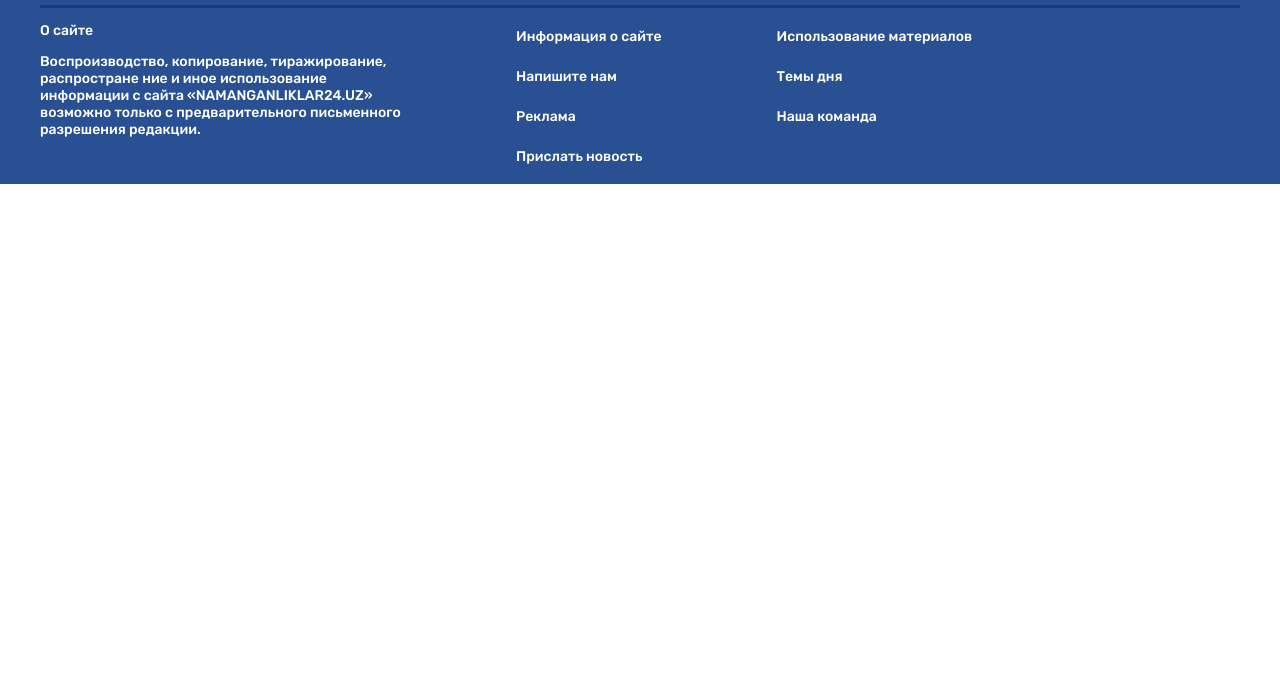
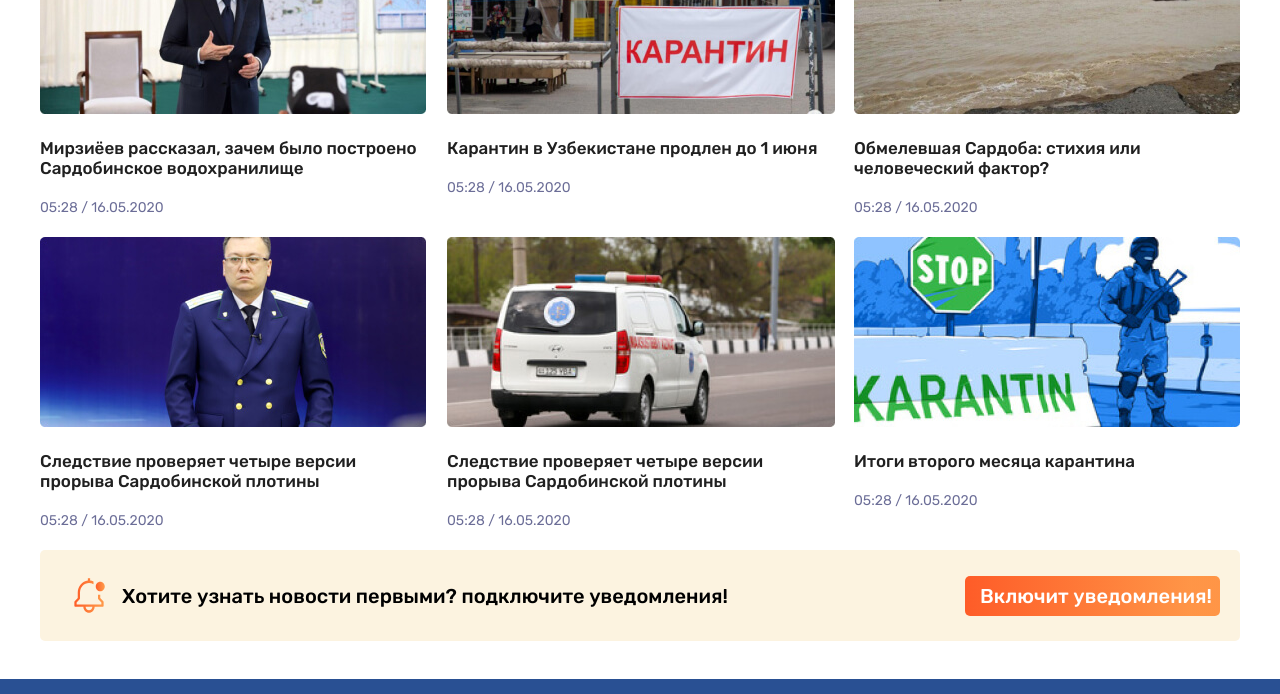
Before and after one commit to UmarAbdurazzoq/Namanganliklar24, a plain HTML site: page index.html in a window 1280 px wide. Shown: the part 620-1314 px from the top of the page. Before the commit the page ends 804 px from the top, so only its background shows below. Drawn offline with Linux system fonts and the light colour scheme.

Commit message:
add aricles

```diff
--- a/css/style.css
+++ b/css/style.css
@@ -92,7 +92,7 @@ header {
 	padding: 0;
 	display: flex;
 	justify-content: space-between;
-	width: 258px;
+	max-width: 258px;
 	list-style: none;
 	margin-left: 17px;
 }
@@ -130,11 +130,11 @@ header {
 }
 
 .magnify{
-	width: 38px;
+	max-width: 38px;
 }
 
 .rus {
-	width: 65px;
+	max-width: 65px;
 }
 
 .rus span{
@@ -144,7 +144,7 @@ header {
 }
 
 .rus img{
-	width: 20px;
+	max-width: 20px;
 	height: 20px;
 	border-radius: 50%;
 	margin-right: 5px;
@@ -198,14 +198,14 @@ header {
 	left: 0;
 	right: 0;
 	top: 24px;
-	width: 0px;
+	max-width: 0px;
 	height: 3px;
 	background-color: grey;
 	border-radius: 50px;
 	transition: all 0.5s ease;
 }
 .nav a:hover:before {
-	width: 100%;
+	max-width: 100%;
 }
 .nav a:focus {
 	color: #2400d6;
@@ -279,18 +279,88 @@ header {
 	border: none;
 }
 .corona-heading .corona-text-side {
-	width: 240px;
+	max-width: 240px;
 	font-size: 20px;
 	line-height: 24px;
 	margin-left: 20px;
 	margin-right: 10px;
+}
+.maqolalar{
+	justify-content: space-between;
+	display: flex;
+	flex-wrap: wrap;
+	max-width: 1200px;
+	margin-left: auto;
+	margin-right: auto;
+}
+.maqola_max{
+	max-width: 386px;
+	padding-bottom: 18px;
+}
+.maqola_max p{
+	font-style: normal;
+	font-weight: 500;
+	font-size: 17px;
+	line-height: 20px;
+	color: #202020;
+}
+.maqola_max a{
+	text-decoration: none;
+}
+.sended_time{
+	font-style: normal;
+	font-weight: normal;
+	font-size: 14px;
+	line-height: 17px;
+	color: #6B6D97;
+}
+.notification{
+	max-width: 1200px;
+	height: 91px;
+	margin-left: auto;
+	margin-right: auto;
+	display: flex;
+	justify-content: space-between;
+	align-items: center;
+	background: rgba(239, 186, 84, 0.18);
+	border-radius: 5px;
+	margin-bottom: 38px;
+}
+.notification div{
+	display: flex;
+	align-items: center;
+	padding-left: 34px;
+	padding-bottom: 28px;
+	padding-top: 28px;
+}
+.notification p{
+	margin: 0;
+	padding-left: 17px;
+	font-weight: 500;
+	font-size: 20px;
+	line-height: 24px;
+	color: #000000;
+}
+.notification button{
+	font-weight: 500;
+	font-size: 20px;
+	line-height: 24px;
+	color: #FFFFFF;
+	border:none;
+	background:  linear-gradient(90deg, #FE5C28 0%, rgba(255, 139, 54, 0.9) 88.43%);
+	border-radius: 5px;
+	padding:8px 8px 8px 15px;
+	margin-right: 20px;
+}
+.notification button:hover{
+	background:  linear-gradient(90deg,  rgba(255, 139, 54, 0.9) 0%,#FE5C28 88.43%);
 }
 
 .foot{
 	background: #295093;
 }
 .footer{
-	width:1200px;
+	max-width:1200px;
 	margin-left:auto;
 	margin-right:auto;
 	align-items: center;
@@ -305,7 +375,7 @@ header {
 	border-bottom: solid 3px #133C82;
 }
 .namanganliklar24_link{
-	width: 194px;
+	max-width: 194px;
 	height: 38px;
 	text-transform: uppercase;
 	text-decoration: none;
@@ -330,7 +400,7 @@ header {
 	color: #FFFFFF;
 }
 .subscription a{
-	width: 132px;
+	max-width: 132px;
 	align-items: center;
 	text-decoration: none;
 	background: #FFFFFF;
@@ -354,7 +424,7 @@ header {
 	font-size: 14px;
 	line-height: 17px;
 	color: #FFFFFF;
-	width: 365px;
+	max-width: 365px;
 }
 .another a{
 	margin-left: 111px;
@@ -384,7 +454,7 @@ header {
 }
 .modal-main{
 	display: none;
-	width: 820px;
+	max-width: 820px;
 	margin-left: auto;
 	margin-right: auto;
 }
@@ -392,7 +462,7 @@ header {
 	z-index: 5;
 	align-items: center;
 	position: fixed;
-	width: 819px;
+	max-width: 819px;
 	height: 231px;
 	left: 310px;
 	top: 281px;
@@ -406,12 +476,12 @@ header {
 	right: 0;
 	top: 0;
 	bottom: 0;
-	width: 100%;
+	max-width: 100%;
 	height: 100%;
 	background-color: rgba(216, 216, 216, 0.3);
 }
 .modal p{
-	width: 650px;
+	max-width: 650px;
 	margin-left: auto;
 	margin-right: auto;
 	font-family: Rubik;
@@ -423,7 +493,7 @@ header {
 	color: #295093;
 }
 .modal div{
-	width: 145px;
+	max-width: 145px;
 	margin: 40px auto;
 }
 .modal button{
--- a/index.html
+++ b/index.html
@@ -95,9 +95,49 @@
       </ul>
     </div>
   </main>
+</div>
 
 
+<article class="maqolalar">
+  <div class="maqola_max">
+    <a  href="#">
+      <img class="president" src="img/president.jpg" srcset="img/president.jpg 1x, img/president@2x.jpg 2x" alt="president"><p>Мирзиёев рассказал, зачем было построено Сардобинское водохранилище
+      </p>
+    <time class="sended_time" datetime="16-05-2020 05:28">05:28 / 16.05.2020</time></a>
+  </div>
+  <div class="maqola_max">
+    <a  href="#">
+      <img class="karantin" src="img/Karantin.jpg" srcset="img/Karantin.jpg 1x, img/Karantin@2x.jpg 2x" alt="Karantin"><p>Карантин в Узбекистане продлен до 1 июня</p>
+    <time class="sended_time" datetime="16-05-2020 05:28">05:28 / 16.05.2020</time></a>
+  </div>
+  <div class="maqola_max">
+    <a  href="#">
+      <img class="sardoba" src="img/Sardoba.jpg" srcset="img/Sardoba.jpg 1x, img/Sardoba@2x.jpg 2x" alt="sardoba"><p>Обмелевшая Сардоба: стихия или человеческий фактор?</p>
+    <time class="sended_time" datetime="16-05-2020 05:28">05:28 / 16.05.2020</time></a>
+  </div>
+  <div class="maqola_max">
+    <a  href="#">
+      <img class="organ" src="img/organ.jpg" srcset="img/organ.jpg 1x, img/organ@2x.jpg 2x" alt="organ"><p>Следствие проверяет четыре версии прорыва Сардобинской плотины</p>
+   <time class="sended_time" datetime="16-05-2020 05:28">05:28 / 16.05.2020</time> </a>
+  </div>
+  <div class="maqola_max">
+    <a  href="#">
+      <img class="ambulance" src="img/ambulance.jpg" srcset="img/ambulance.jpg 1x, img/ambulance@2x.jpg 2x" alt="organ"><p>Следствие проверяет четыре версии прорыва Сардобинской плотины</p>
+   <time class="sended_time" datetime="16-05-2020 05:28">05:28 / 16.05.2020</time> </a>
+  </div>
+  <div class="maqola_max">
+    <a  href="#">
+      <img class="stop_karantin" src="img/stop_karantin.jpg" srcset="img/stop_karantin.jpg 1x, img/stop_karantin@2x.jpg 2x" alt="stop_karantin"><p>Итоги второго месяца карантина</p>
+    <time class="sended_time" datetime="16-05-2020 05:28">05:28 / 16.05.2020</time></a>
+  </div>
+</article>
+
+
+<div class="notification">
+  <div><img src="img/bell.svg" alt="bell"><p>Хотите узнать новости первыми? подключите уведомления!</p></div>
+  <button type="submit">Включит  уведомления!</button>
 </div>
+
 
 <div class="foot">
   <footer class="footer">
```
